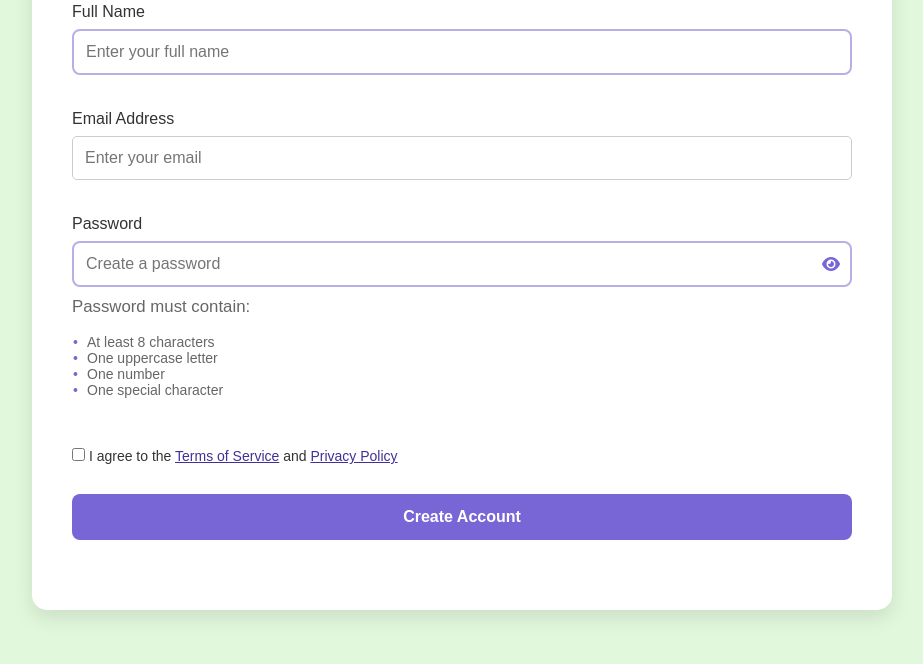
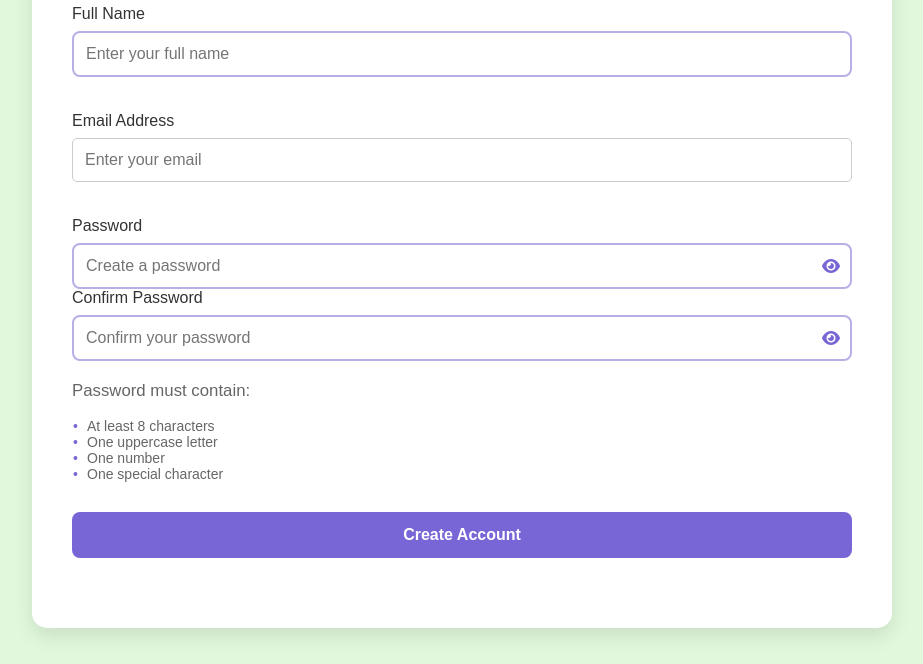
Before and after one commit to halfmexican/Project5, a website with bundled scripts: page auth.html in a window 1280 px wide. Shown: the part 745-1409 px from the top of the page, without its empty margins (178-1101 px from the left). Built offline with nearby package versions, Linux system fonts and the light colour scheme.

Commit message:
add confirm password field

```diff
--- a/auth.html
+++ b/auth.html
@@ -67,7 +67,7 @@
                         <button type="submit" class="btn-primary">Login</button>
                     </form>
                 </div>
-
+                <hr>
                 <div class="signup-section">
                     <h2>Sign Up</h2>
                     <form id="signupForm" novalidate>
@@ -90,8 +90,6 @@
                         <div class="form-group password-field">
                             <label for="signupPassword">Password</label>
                             <div class="password-input-wrapper">
-
-
                                 <input type="password"
                                        id="signupPassword"
                                        placeholder="Create a password"
@@ -99,6 +97,19 @@
                                 <i class="fas fa-eye toggle-password"
                                    data-Uncaughttarget="signupPassword"></i>
                             </div>
+                            <div class="form-group password-field">
+                                <label for="signupConfirmPassword">Confirm Password</label>
+                                <div class="password-input-wrapper">
+                                    <input type="password"
+                                           id="signupConfirmPassword"
+                                           placeholder="Confirm your password"
+                                           required>
+                                    <i class="fas fa-eye toggle-password"
+                                       data-target="signupConfirmPassword"></i>
+                                </div>
+                                <span class="error-message" id="signupConfirmPasswordError"></span>
+                            </div>
+
                             <span class="error-message" id="signupPasswordError"></span>
                             <div class="password-requirements">
                                 <p>Password must contain:</p>
@@ -110,14 +121,6 @@
                                 </ul>
                             </div>
                         </div>
-
-                        <div class="terms-privacy">
-                            <label>
-                                <input type="checkbox" required>
-                                I agree to the <a href="#">Terms of Service</a> and <a href="#">Privacy Policy</a>
-                            </label>
-                        </div>
-
                         <button type="submit" class="btn-primary">Create Account</button>
                     </form>
                 </div>
```
